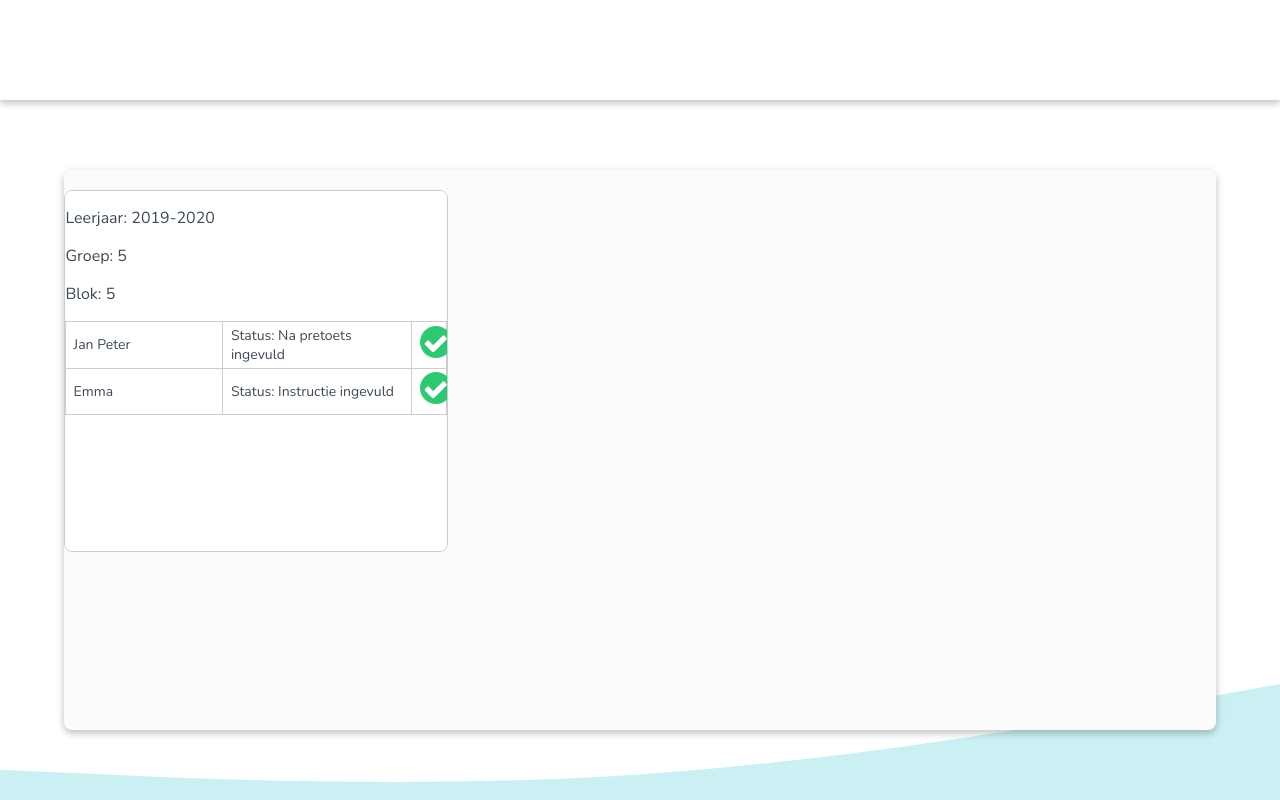
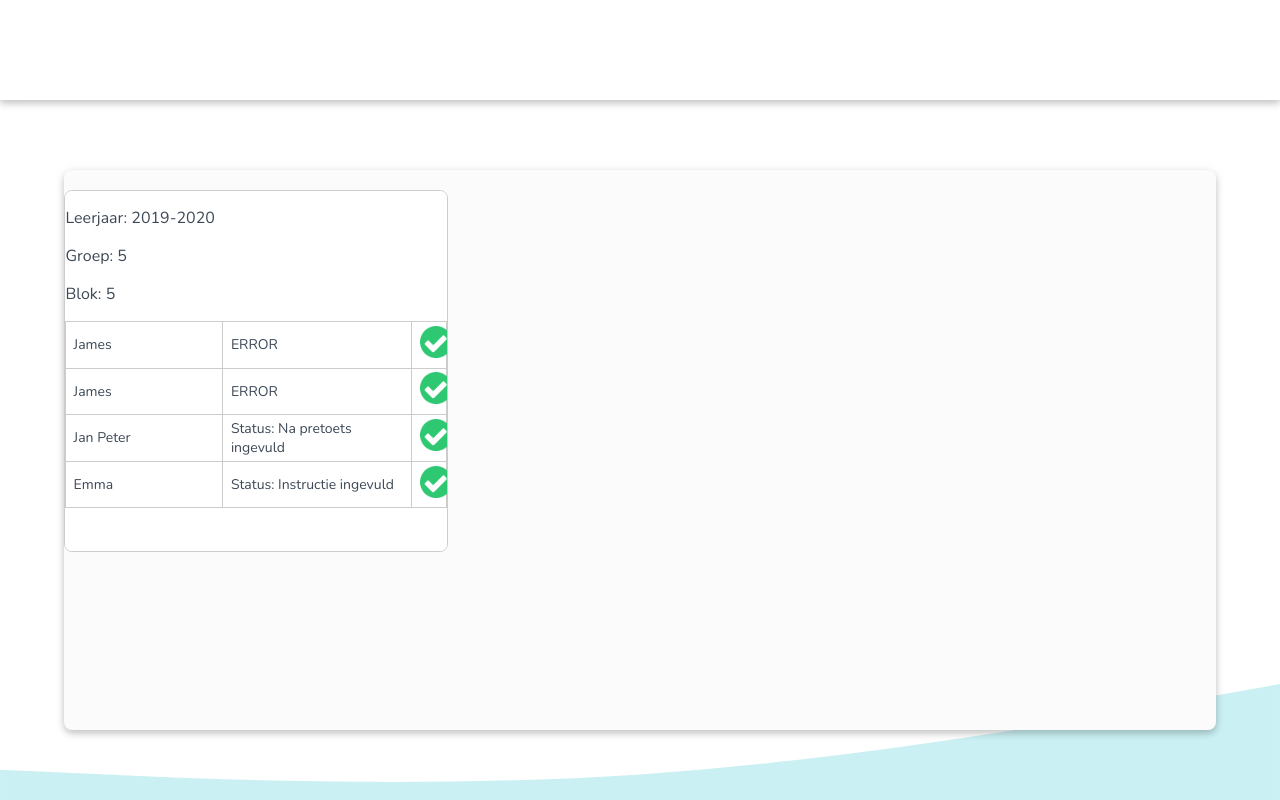
Before and after one commit to Rowan-Paul/HANAIM-DWA-Rekenlogboek, a React (Create React App) app in the folder rekenlogboek/client-side/: page /teacher/logbooks in a window 1280 px wide. Built offline with nearby package versions, Linux system fonts and the light colour scheme.

Commit message:
add props doorgeven naar logbooklist

```diff
--- a/rekenlogboek/client-side/src/js/teacher/components/LogbookList.js
+++ b/rekenlogboek/client-side/src/js/teacher/components/LogbookList.js
@@ -7,11 +7,24 @@ export default function LogbookList(props) {
 		<div className="LogbookList">
 			<div>
 				<table border="1">
-					<p>Leerjaar: 2019-2020</p>
-					<p>Groep: 5</p>
-					<p>Blok: 5</p>
+					<p>Leerjaar: {props.year}</p>
+					<p>Groep: {props.group}</p>
+					<p>Blok: {props.period}</p>
 
 					<tbody>
+						{props.studentlogbooks.map(studentlogbook => (
+							<tr key={studentlogbook.student}>
+								<td>
+									<p>{studentlogbook.student}</p>
+								</td>
+								<td>
+									<p>ERROR</p>
+								</td>
+								<td>
+									<img src={Icon} />
+								</td>
+							</tr>
+						))}
 						<tr>
 							<td>
 								<p>Jan Peter </p>
--- a/rekenlogboek/client-side/src/js/teacher/containers/Studentlogbooks.js
+++ b/rekenlogboek/client-side/src/js/teacher/containers/Studentlogbooks.js
@@ -1,13 +1,87 @@
-import React from 'react'
+import React, { useEffect } from 'react'
 import { withRouter } from 'react-router-dom'
 import { connect } from 'react-redux'
 import LogbookList from '../components/LogbookList'
 import Jumbotron from '../../common/Jumbotron'
 
 function StudentLogbooks(props) {
+	useEffect(() => {}, [])
+
 	return (
 		<Jumbotron>
-			<LogbookList></LogbookList>
+			<LogbookList
+				year="2019-2020"
+				group={5}
+				period={5}
+				studentlogbooks={[
+					{
+						logbookID: '5fbf66ca14b7c811a829fadf',
+						student: 'James',
+						answers: [
+							{
+								goalPosition: 1,
+								columnPosition: 1,
+								answer: {
+									inputType: 'string',
+									value: 'This is an answer 1',
+									boolean: true
+								}
+							},
+							{
+								goalPosition: 1,
+								columnPosition: 2,
+								answer: {
+									inputType: 'string',
+									value: 'This is an answer 2',
+									boolean: true
+								}
+							},
+							{
+								goalPosition: 2,
+								columnPosition: 1,
+								answer: {
+									inputType: 'string',
+									value: 'This is an answer 3',
+									boolean: true
+								}
+							}
+						]
+					},
+					{
+						logbookID: '5fbf66ca14b7c811a829fadf',
+						student: 'James',
+						answers: [
+							{
+								goalPosition: 1,
+								columnPosition: 1,
+								answer: {
+									inputType: 'string',
+									value: 'This is an answer 1',
+									boolean: true
+								}
+							},
+							{
+								goalPosition: 1,
+								columnPosition: 2,
+								answer: {
+									inputType: 'string',
+									value: 'This is an answer 2',
+									boolean: true
+								}
+							},
+							{
+								goalPosition: 2,
+								columnPosition: 1,
+								answer: {
+									inputType: 'string',
+									value: 'This is an answer 3',
+									boolean: true
+								}
+							}
+						]
+					}
+				]}
+			></LogbookList>
 		</Jumbotron>
 	)
 }
```
